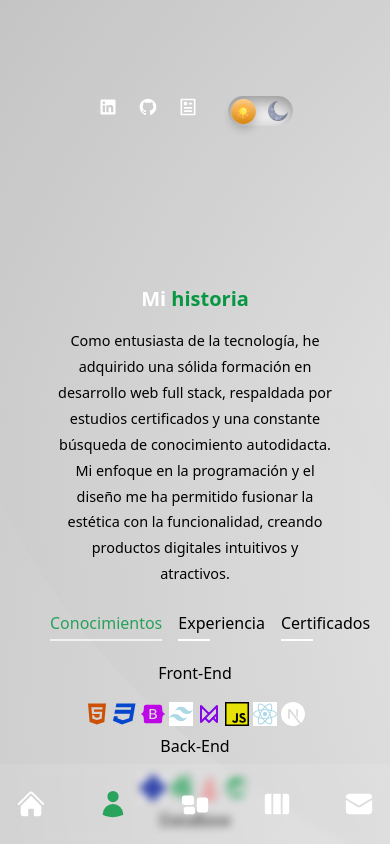
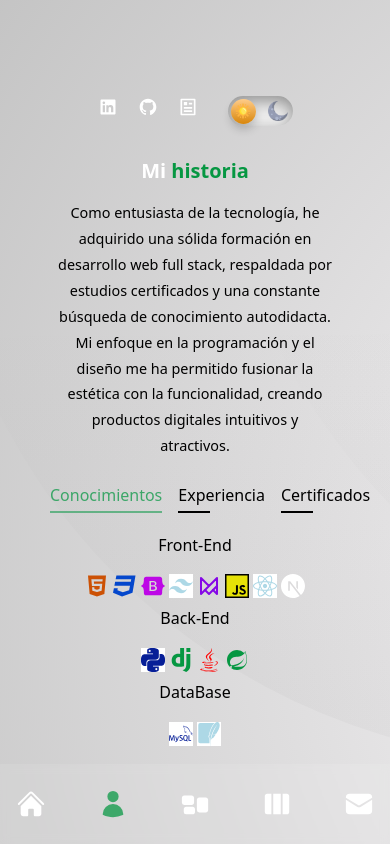
Before and after one commit to HumbertoSifontes/portfolio, a Next.js app: page /about in a window 390 px wide. Shown: the top 844 px of the page. Built offline with nearby package versions, Linux system fonts and the light colour scheme.

Commit message:
arreglado responsive, adornos

```diff
--- a/components/ProjectsBtn.js
+++ b/components/ProjectsBtn.js
@@ -18,7 +18,7 @@ const ProjectsBtn = () => {
         onClick={() => {
           activarEfecto();
         }}
-        type={"submit"}
+        type="button"
       >
         <span className='botonName'>Proyectos</span>
       </button>
--- a/components/ServiceSlider.js
+++ b/components/ServiceSlider.js
@@ -64,12 +64,12 @@ const serviceData = [
           clickable: true,
         }}
         modules={[FreeMode, Pagination]}
-        className='h-[540px] sm:h-[380px]'
+        className='h-[540px] altura-card-services'
       >
         {serviceData.map((item, index) => {
           return (
             <SwiperSlide key={index}>
-            <div className='card-container'>
+              <div className='card-container h-full'>
                 <div className='bg-card rounded-lg px-6 py-8 flex flex-col gap-x-6 sm:gap-x-0 group transition-all duration-300'>
                   <div className='flex justify-center text-4xl text-accent mb-4'>{item.icon}</div>
                   <div className='mb-8'>
--- /dev/null
+++ b/components/TalkingBtn.js
@@ -0,0 +1,16 @@
+import { BsArrowRight } from 'react-icons/bs';
+import Link from 'next/link'
+import { fadeIn } from '../variants';
+
+const TalkingBtn = () => {
+  return (
+    <Link href={'/contact'}>
+        <button variants={fadeIn('right', 0.2)} initial='hidden' animate='show' exit='hidden' type="button" className='btn rounded-full border border-btn max-w-[170px] px-8 flex items-center justify-center overflow-hidden hoverBg group animate-pulse relative z-20'>
+            <span className='group-hover:-translate-y-[120%] group-hover:opacity-0 transition-all duration-500 text-accent botonName'>Hablemos</span>
+            <BsArrowRight className='-translate-y-[120%] opacity-0 group-hover:flex group-hover:-translate-y-0 group-hover:opacity-100 transition-all duration-300 absolute text-[22px]' />
+        </button>
+    </Link>
+  )
+}
+
+export default TalkingBtn
--- a/pages/about/index.js
+++ b/pages/about/index.js
@@ -88,12 +88,12 @@ const About = () => {
   };
 
   return (
-      <div className= 'h-full py-32 text-center xl:text-left'>
+      <div className= 'h-full py-36 text-center xl:text-left'>
         <motion.div variants={fadeIn('right', 0.2)} initial='hidden' animate='show' exit='hidden' className="w-full h-full max-w-[750px] max-h-[600px] absolute bottom-0 -left-[150px] divAvatar avatarAbout">
           <div className='hidden xl:flex xl:max-w-none avatar translate-z-0'></div>
         </motion.div>
-        <div className="w-[250px] h-full max-w-[550px] max-h-[600px] absolute -bottom-[330px] -right-[5px] divAvatar rotate-45">
-          <div className='hidden xl:flex xl:max-w-none sign translate-z-0 animate-pulse'></div>
+        <div className="w-[250px] h-full max-w-[550px] max-h-[600px] absolute xs:-top-[170px] xs:-left-[260px] lg:-bottom-[330px] lg:-right-[5px] xl:top-auto xl:left-auto xl:-bottom-[330px] xl:-right-[5px] divAvatar rotate-45">
+          <div className='xl:flex xl:max-w-none sign translate-z-0 animate-pulse'></div>
         </div>
           <div className="container mx-auto h-full flex flex-col items-center xl:flex-row gap-x-6">
               <div className="flex-1 flex flex-col justify-center">
@@ -139,7 +139,8 @@ const About = () => {
                           return (
                               <div
                                   key={itemIndex}
-                                  className={`cursor-pointer capitalize xl:text-lg relative after:w-8 after:h-[2px] after:bg-white after:absolute after:-bottom-1 after:left-0 texto ${index === itemIndex && 'text-accent animate-pulse after:w-[100%] after:bg-accent after:animate-pulse after:transition-all after:duration-300'}`}
+                                  className={`texto cursor-pointer capitalize xl:text-lg relative after:w-8 after:h-[2px] after:bg-[var(--letters)] after:absolute after:-bottom-1 after:left-0
+                                    ${index === itemIndex ? 'text-accent after:w-[100%] active-title animate-pulse after:animate-pulse after:transition-all after:duration-300' : ''}`}
                                   onClick={() => handleItemClick(itemIndex)}
                               >
                                   {item.title}
--- a/pages/services/index.js
+++ b/pages/services/index.js
@@ -7,11 +7,11 @@ const Services = () => {
     <div className="h-full py-36 flex items-center">
       <div className="container mx-auto">
         <div className="flex flex-col xl:flex-row gap-x-8">
-          <div className="text-center flex xl:w-[30vw] flex-col lg:text-left mb-4 xl:mb-0">
+          <div className="text-center flex xl:w-[30vw] flex-col xl:text-left mb-4 xl:mb-0">
             <motion.h2 variants={fadeIn('up', 0.2)} initial='hidden' animate='show' exit='hidden' className="h2 xl:mt-8">
               Servicios<span className="text-accent animate-pulse">.</span>
             </motion.h2>
-            <motion.p variants={fadeIn('up', 0.4)} initial='hidden' animate='show' exit='hidden' className="mb-4 max-w-[400px] mx-auto lg:mx-0 texto">
+            <motion.p variants={fadeIn('up', 0.4)} initial='hidden' animate='show' exit='hidden' className="mb-4 max-w-[400px] mx-auto texto">
               Como desarrollador web fullstack, ofrezco soluciones digitales personalizadas y funcionales para satisfacer las necesidades específicas
               de mis clientes. Mi enfoque se centra en la creación de experiencias digitales impactantes y efectivas, desde aplicaciones web atractivas
               y de alto rendimiento hasta interfaces intuitivas diseñadas para mejorar la productividad y la interacción. Con una sólida base en el
@@ -24,8 +24,8 @@ const Services = () => {
           </motion.div>
         </div>
       </div>
-      <div className="w-full h-full max-w-[750px] max-h-[600px] absolute -bottom-[200px] -left-[350px] divAvatar">
-        <div className='hidden xl:flex xl:max-w-none triangle translate-z-0 animate-pulse'></div>
+      <div className="w-full h-full max-w-[750px] max-h-[600px] absolute xs:-top-[310px] xs:-left-[260px] xs:rotate-90 xl:top-auto xl:left-auto xl:-bottom-[220px] xl:-left-[350px] divAvatar xl:rotate-0">
+        <div className='xl:flex xl:max-w-none triangle translate-z-0 animate-pulse'></div>
       </div>
     </div>
   );
--- a/pages/work/index.js
+++ b/pages/work/index.js
@@ -6,11 +6,11 @@ const Work = () => {
   return <div className="h-full py-36 flex items-center">
     <div className="container mx-auto">
       <div className="flex flex-col xl:flex-row gap-x-8">
-        <div className="text-center flex xl:w-[30vw] flex-col lg:text-left mb-4 xl:mb-0">
+        <div className="text-center flex xl:w-[30vw] flex-col xl:text-left mb-4 xl:mb-0">
           <motion.h2 variants={fadeIn('up', 0.2)} initial='hidden' animate='show' exit='hidden' className="h2 xl:mt-12">
             Proyectos<span className="text-accent animate-pulse">.</span>
           </motion.h2>
-          <motion.p variants={fadeIn('up', 0.4)} initial='hidden' animate='show' exit='hidden' className="mb-4 max-w-[400px] mx-auto lg:mx-0 texto">
+          <motion.p variants={fadeIn('up', 0.4)} initial='hidden' animate='show' exit='hidden' className="mb-4 max-w-[400px] mx-auto texto">
           Aunque me considero en etapa trainee/junior, he canalizado mi creatividad y habilidades técnicas en proyectos personales, explorando
           diferentes tecnologías y herramientas. Mi enfoque práctico me ha brindado una comprensión sólida de las bases del desarrollo y diseño web.
           </motion.p>
@@ -19,8 +19,8 @@ const Work = () => {
           <WorkSlider/>
         </motion.div>
       </div>
-      <div className="w-[250px] h-full max-w-[550px] max-h-[600px] absolute -bottom-[330px] -right-[5px] divAvatar rotate-45">
-        <div className='hidden xl:flex xl:max-w-none sign translate-z-0 animate-pulse'></div>
+      <div className="w-[250px] h-full max-w-[550px] max-h-[600px] absolute xs:-top-[170px] xs:-left-[260px] lg:-bottom-[330px] lg:-right-[5px] xl:top-auto xl:left-auto xl:-bottom-[330px] xl:-right-[5px] divAvatar rotate-45">
+      <div className='xl:flex xl:max-w-none sign translate-z-0 animate-pulse'></div>
       </div>
     </div>
   </div>;
--- a/styles/globals.css
+++ b/styles/globals.css
@@ -33,6 +33,10 @@
   --destello: url("/destello.png");
 }
 
+.active-title {
+  --letters: var(--colorStyle);
+}
+
 .translate-z-0 {
   transform: translateZ(0px);
 }
@@ -64,7 +68,7 @@
     overflow-y: hidden;
   }
 
-  @media (max-width: 1023px) {
+  @media (max-width: 1199px) {
     body {
       overflow-y: auto;
     }
@@ -332,10 +336,33 @@ body {
 }
 @media only screen and (min-width: 1200px) {
   .py-36{
+    margin-top: 5%;
+    padding-top: 3rem;
+    padding-bottom: 0rem;
     width: 92%;
   }
   [data-theme='light'] .divAvatar{
     right: 25%;
+  }
+}
+@media only screen and (min-width: 1377px) and (max-width: 1435px) {
+  [data-theme='dark'] .divAvatar{
+    scale: 0.9;
+  }
+}
+@media only screen and (min-width: 1200px) and (max-width: 1376px) {
+  [data-theme='dark'] .divAvatar{
+    scale: 0.8;
+  }
+}
+@media only screen and (min-width: 1200px) and (max-width: 1310px) {
+  [data-theme='dark'] .divAvatar{
+    scale: 0.7;
+  }
+}
+@media only screen and (min-width: 1200px) and (max-width: 1275px) {
+  .ancho-parrafo-about{
+    width: 30rem;
   }
 }
 @media only screen and (max-width: 1625px) {
@@ -352,13 +379,21 @@ body {
   .ReactModal__Content {
     width: 95%;
   }
+  .botones-centrados {
+    justify-content: center;
+  }
 }
 @media only screen and (min-width: 640px) and (max-width: 1199px) {
   .py-36{
-    margin-top: 5%;
+    margin-top: 1%;
+    padding-top: 1rem;
+    padding-bottom: 0rem
   }
   .ReactModal__Content {
     width: 90%;
+  }
+  .botones-centrados {
+    justify-content: center;
   }
 }
 .Modal {
@@ -384,6 +419,8 @@ body {
   background-color: rgba(0, 0, 0, 0.6);
   z-index: 50;
 }
+
+.swiper-pagination-bullet, .swiper-pagination-horizontal.swiper-pagination-bullets
 .swiper-pagination-bullet {
   width: 8px;
   height: 8px;
@@ -394,8 +431,8 @@ body {
   margin: 0 4px;
   transition: opacity 0.3s ease;
 }
-
-.swiper-pagination-bullet-active {
+.swiper-pagination-bullet-active, .swiper-pagination-horizontal.swiper-pagination-bullets
+.swiper-pagination-bullet-active  {
   opacity: 1;
 }
 .card-container {
@@ -475,3 +512,17 @@ body {
 .dark_mode_input:checked + .moon {
   fill: #fff;
 }
+.espaciado-particles{
+  right: 5rem;
+}
+@media only screen and (max-width: 639px){
+  .espaciado-particles{
+    right: 0;
+  }
+  .altura-card-services {
+    height: 280px;
+  }
+}
+.altura-card-services {
+  height: 380px;
+}
```
Also changed, not shown: pages/contact/index.js (+5 -4 lines), pages/index.js (+9 -14 lines). Lines whose indentation alone changed are shown as unchanged.
